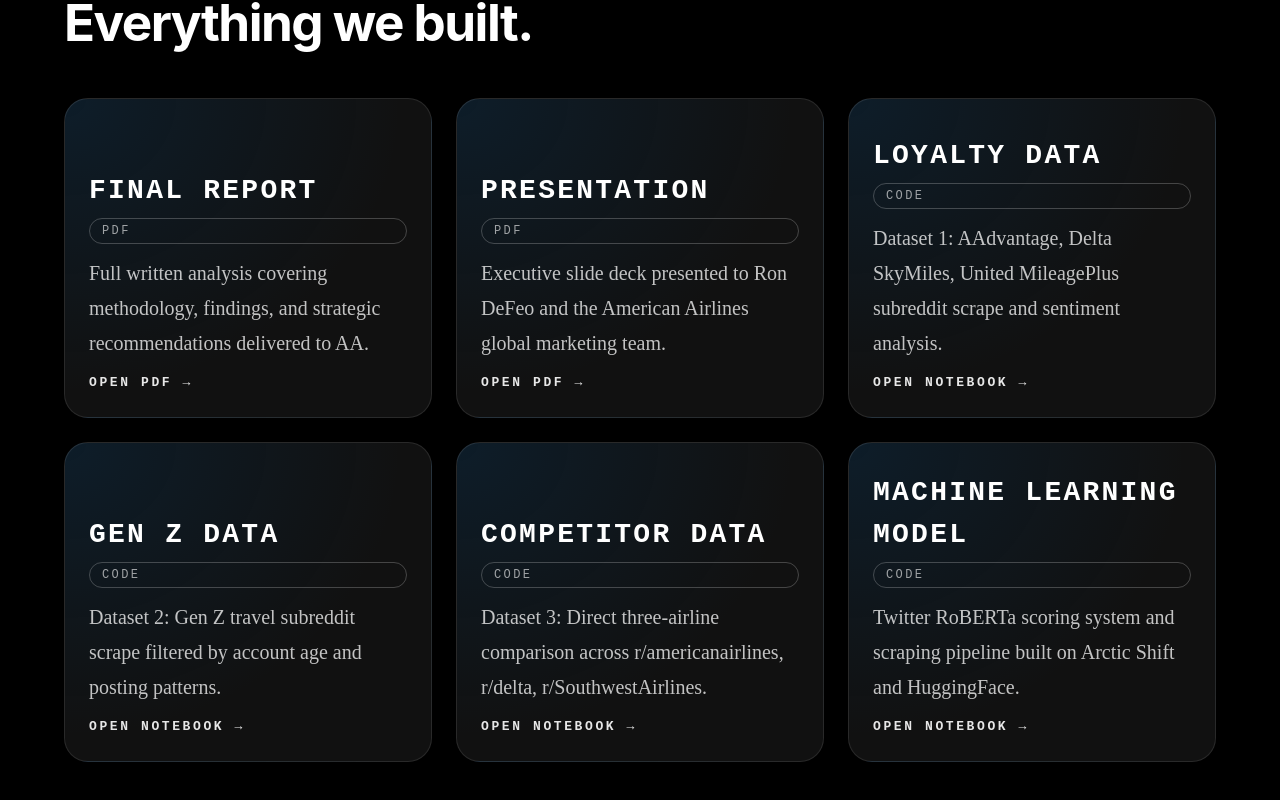
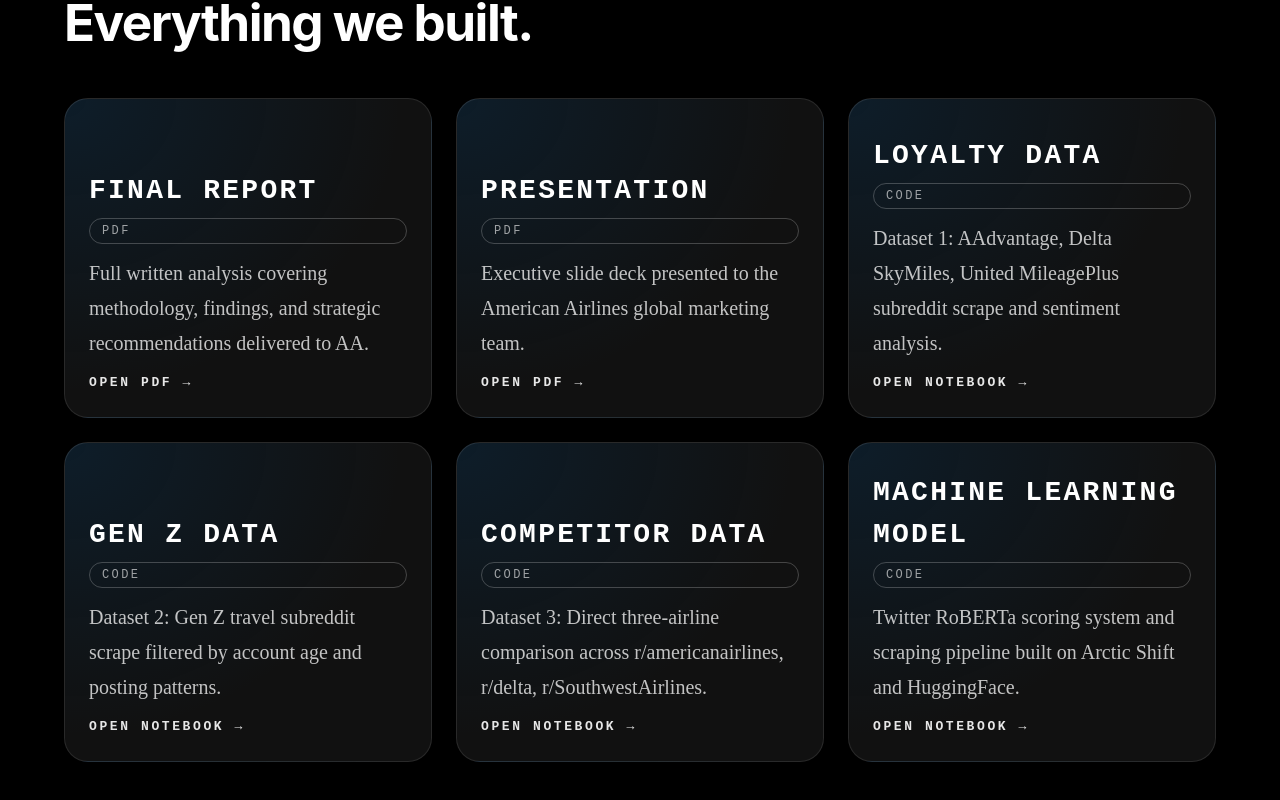
Before and after one commit to sebafleon-10/seba-portfolio, a Next.js app: page /work/american-airlines in a window 1280 px wide. Shown: the part 1621-2421 px from the top of the page. Built offline with nearby package versions, Linux system fonts and the light colour scheme.

Commit message:
remove name from presentation card

```diff
--- a/app/work/american-airlines/page.tsx
+++ b/app/work/american-airlines/page.tsx
@@ -205,7 +205,7 @@
             {
               value: 'PRESENTATION',
               label: 'pdf',
-              description: 'Executive slide deck presented to Ron DeFeo and the American Airlines global marketing team.',
+              description: 'Executive slide deck presented to the American Airlines global marketing team.',
               href: '/aa-presentation.pdf',
               type: 'Open PDF',
             },
```
